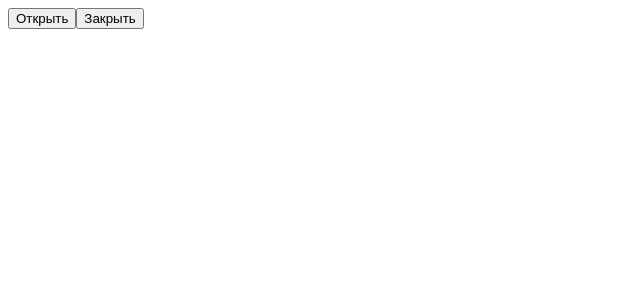
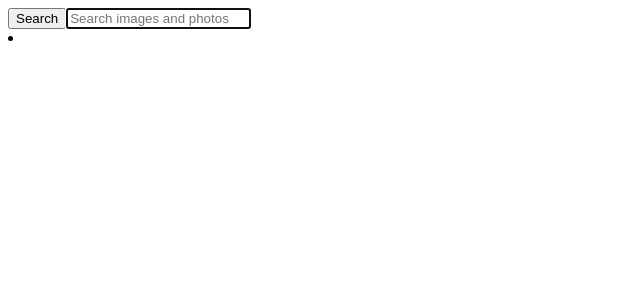
Before and after one commit to Alex-BC/goit-react-hw-03-image-finder, a React (Create React App) app: page / in a window 1280 px wide. Shown: the top 300 px of the page, without its empty margins (0-640 px from the left). Built offline with nearby package versions, Linux system fonts and the light colour scheme; no server answers.

Commit message:
add searchbar

```diff
--- a/package.json
+++ b/package.json
@@ -9,6 +9,7 @@
     "react": "^17.0.1",
     "react-dom": "^17.0.1",
     "react-scripts": "4.0.1",
+    "react-toastify": "^7.0.1",
     "web-vitals": "^0.2.4"
   },
   "scripts": {
--- a/src/components/App/App.jsx
+++ b/src/components/App/App.jsx
@@ -1,36 +1,51 @@
 import React, { Component } from 'react';
-import Modal from '../Modal/Modal';
+import { ToastContainer} from 'react-toastify';
+// import Modal from '../Modal/Modal';
 // import './styles.css';
+import Searchbar from '../Searchbar/Searchbar';
+import ImageGalleryItem from "../ImageGalleryItem/ImageGalleryItem";
 
-class App extends Component {
+export default class App extends Component {
     state = {
-        image: null,
-        loading: false,
-        showModal: false
+        image: '',
     }
 
-    componentDidMount() {
-        this.setState({loading: true});
-        fetch('https://pixabay.com/api/?q=yellow+flower&page=1&key=19201386-219bb908558d098454af3ef41&image_type=photo&orientation=horizontal&per_page=12')
-            .then(res => res.json())
-            .then(image => this.setState({ image })).finally(() => this.setState({loading: false}));
+    handleFormSubmit = image => {
+        this.setState({image})
     }
 
-    toggleModal = () => {
-        this.setState(({showModal} )=> ({
-            showModal: !showModal,
-        }))
-    }
+    // state = {
+    //     image: null,
+    //     loading: false,
+    //     showModal: false
+    // }
+
+    // componentDidMount() {
+    //     this.setState({loading: true});
+    //     fetch('https://pixabay.com/api/?q=yellow+flower&page=1&key=19201386-219bb908558d098454af3ef41&image_type=photo&orientation=horizontal&per_page=12')
+    //         .then(res => res.json())
+    //         .then(image => this.setState({ image })).finally(() => this.setState({loading: false}));
+    // }
+
+    // toggleModal = () => {
+    //     this.setState(({showModal} )=> ({
+    //         showModal: !showModal,
+    //     }))
+    // }
 
     render() {
 
-        const { showModal } = this.state;
+        // const { showModal } = this.state;
 
         return (
 
             <div>
-                {this.state.image && (<div>{this.state.image.hits[1].previewURL}</div>)}
-                <button type="button" onClick={this.toggleModal} className="Button">
+                <ToastContainer />
+
+                <Searchbar onSubmit={this.handleFormSubmit} />
+                <ImageGalleryItem image={this.state.image} />
+                {/* {this.state.image && (<div>{this.state.image.hits[1].previewURL}</div>)} */}
+                {/* <button type="button" onClick={this.toggleModal} className="Button">
                     Открыть
                 </button>
 
@@ -39,12 +54,11 @@ class App extends Component {
                 </Modal>}
 
                 <button type="button" onClick={this.toggleModal}>Закрыть</button>
-                {this.state.loading && <h1>Загружаем...</h1>}
+                {this.state.loading && <h1>Загружаем...</h1>} */}
+
             </div>
 
 
         )
     }
 }
-
-export default App;
--- a/src/components/ImageGalleryItem/ImageGalleryItem.jsx
+++ b/src/components/ImageGalleryItem/ImageGalleryItem.jsx
@@ -0,0 +1,23 @@
+import { Component } from 'react';
+
+export default class imageGalleryItem extends Component {
+
+    componentDidUpdate(prevProps, prevState) {
+        const prevImage = prevProps.image;
+        const nextImage = this.props.image;
+
+        if (prevImage !== nextImage) {
+            console.log('изменилось название картинки');
+
+            fetch('https://pixabay.com/api/?q=yellow+flower&page=1&key=19201386-219bb908558d098454af3ef41&image_type=photo&orientation=horizontal&per_page=12')
+        }
+    }
+
+    render() {
+        return (
+            <li className="ImageGalleryItem">{this.props.image}
+                <img src="" alt="" className="ImageGalleryItem-image" />
+            </li>
+        )
+    }
+}
--- /dev/null
+++ b/src/components/ImageGalleryItem/index.js
@@ -0,0 +1 @@
+export { default } from "./ImageGalleryItem.jsx";
--- a/src/components/Searchbar/Searchbar.jsx
+++ b/src/components/Searchbar/Searchbar.jsx
@@ -0,0 +1,47 @@
+import { Component } from 'react';
+import { toast } from 'react-toastify';
+
+
+export default class Searchbar extends Component {
+    state = {
+    image: "",
+    }
+
+    handleNameChange = event => {
+        this.setState({ image: event.currentTarget.value.toLowerCase() });
+    }
+
+    handleSubmit = event => {
+        event.preventDefault();
+
+        if (this.state.image.trim() === "") {
+            return toast.error("Введите название картинки!");
+
+        }
+
+        this.props.onSubmit(this.state.image);
+        this.setState({image: ''})
+    }
+
+    render() {
+        return (
+            <header className="Searchbar">
+                <form onSubmit={this.handleSubmit} className="SearchForm">
+                    <button type="submit" className="SearchForm-button">
+                    <span className="SearchForm-button-label">Search</span>
+                    </button>
+
+                    <input
+                    className="SearchForm-input"
+                    type="text"
+                    autoComplete="off"
+                    autoFocus
+                    placeholder="Search images and photos"
+                    value={this.state.image}
+                    onChange={this.handleNameChange}
+                    />
+                </form>
+            </header>
+        )
+    }
+}
--- /dev/null
+++ b/src/components/Searchbar/index.js
@@ -0,0 +1 @@
+export { default } from "./Searchbar.jsx";
```
Also changed, not shown: 1 other file (tests, documents, lock files or other folders).
